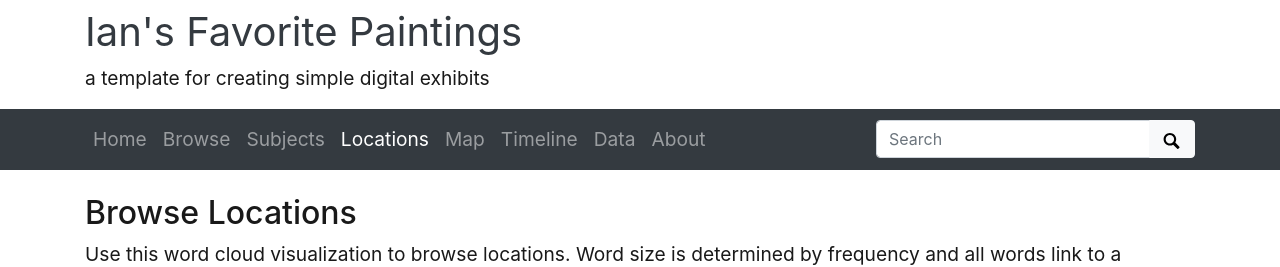
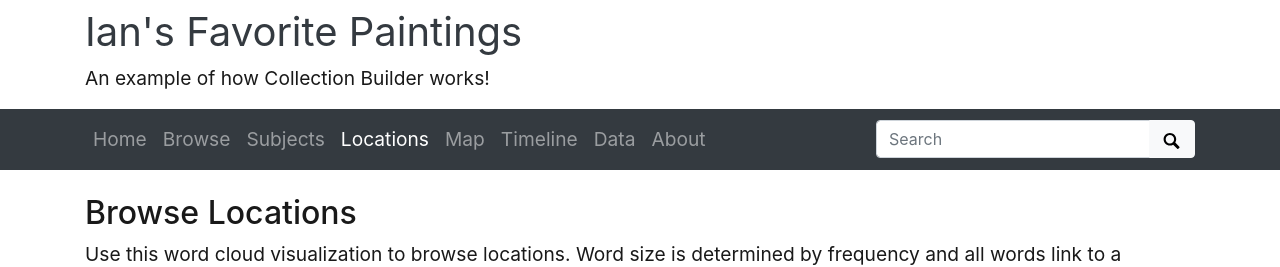
Before and after one commit to ianmball/iantest, a Jekyll site: the page built from pages/locations.md, in a window 1280 px wide. Shown: the top 267 px of the page. Built offline with Jekyll 4.4.1, drawn with Linux system fonts in a browser that asks for light colours.

Commit message:
Update _config.yml

```diff
--- a/_config.yml
+++ b/_config.yml
@@ -22,7 +22,7 @@ source-code: https://github.com/ianmball/iantest
 # title of site appears in banner
 title: Ian's Favorite Paintings
 # tagline, a short phrase that will appear throughout the site in the top banner
-tagline: a template for creating simple digital exhibits
+tagline: An example of how Collection Builder works!
 # description appears in meta tags and other locations
 # this description might appear in search result lists, keep around 160 characters max
 description: "Just a test site for Collection Builder!"
```
